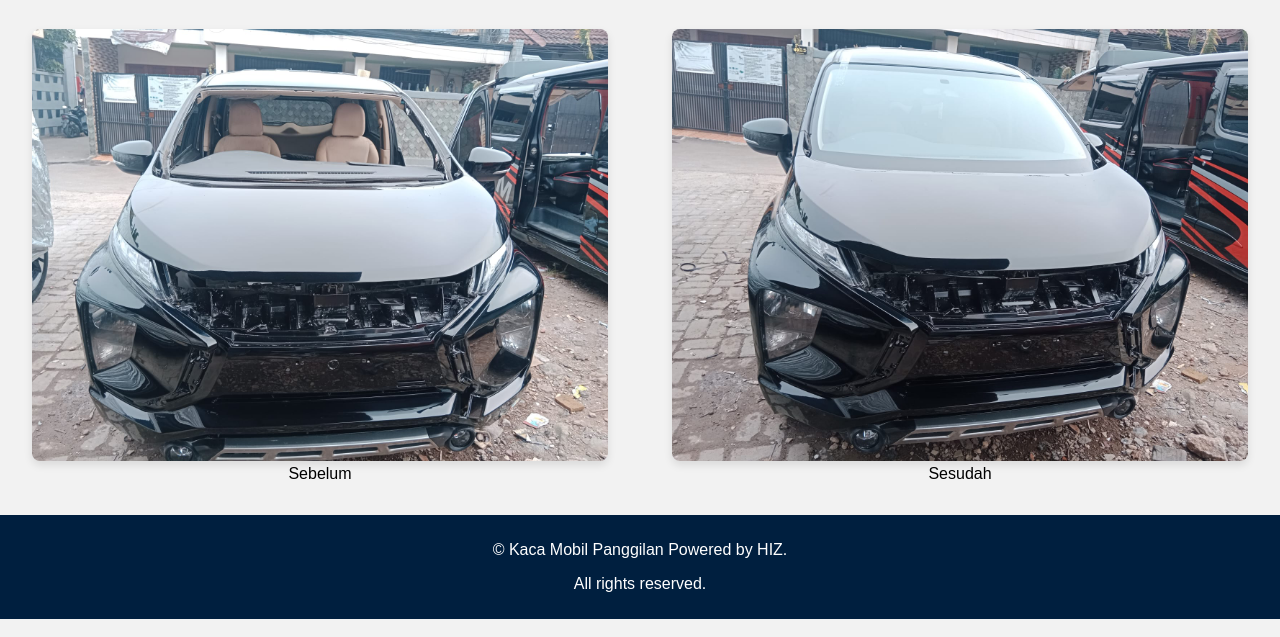
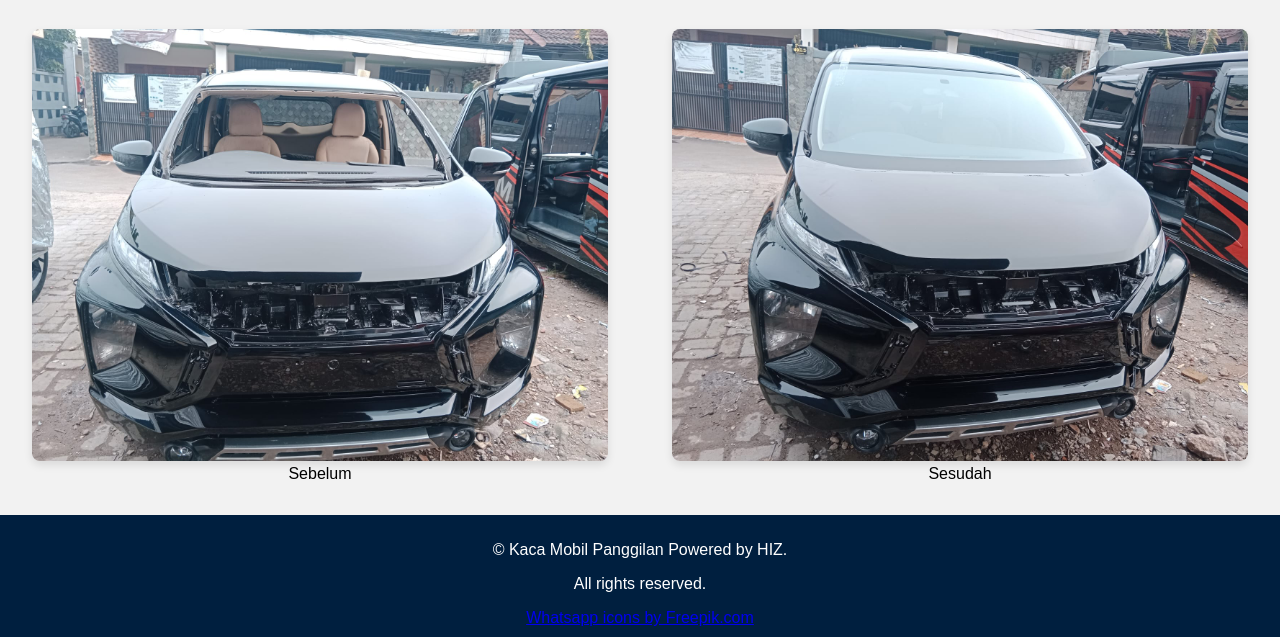
Before and after one commit to fauzihiz/usmankacamobil, a plain HTML site: page index.html in a window 1280 px wide. Shown: the part 2087-2724 px from the top of the page. Drawn offline with nearby package versions, Linux system fonts and the light colour scheme.

Commit message:
forgot to add latest change

```diff
--- a/index.html
+++ b/index.html
@@ -62,6 +62,7 @@
     <footer>
         <p>&copy; Kaca Mobil Panggilan Powered by HIZ.</p>
         <p>All rights reserved.</p>
+        <a href="https://www.freepik.com/icon/whatsapp_1383269#fromView=keyword&page=1&position=32&uuid=757bc87c-ae28-4f94-b856-e0f8404bae76" title="wa icons">Whatsapp icons by Freepik.com</a>
     </footer>
 
     <script>
```
